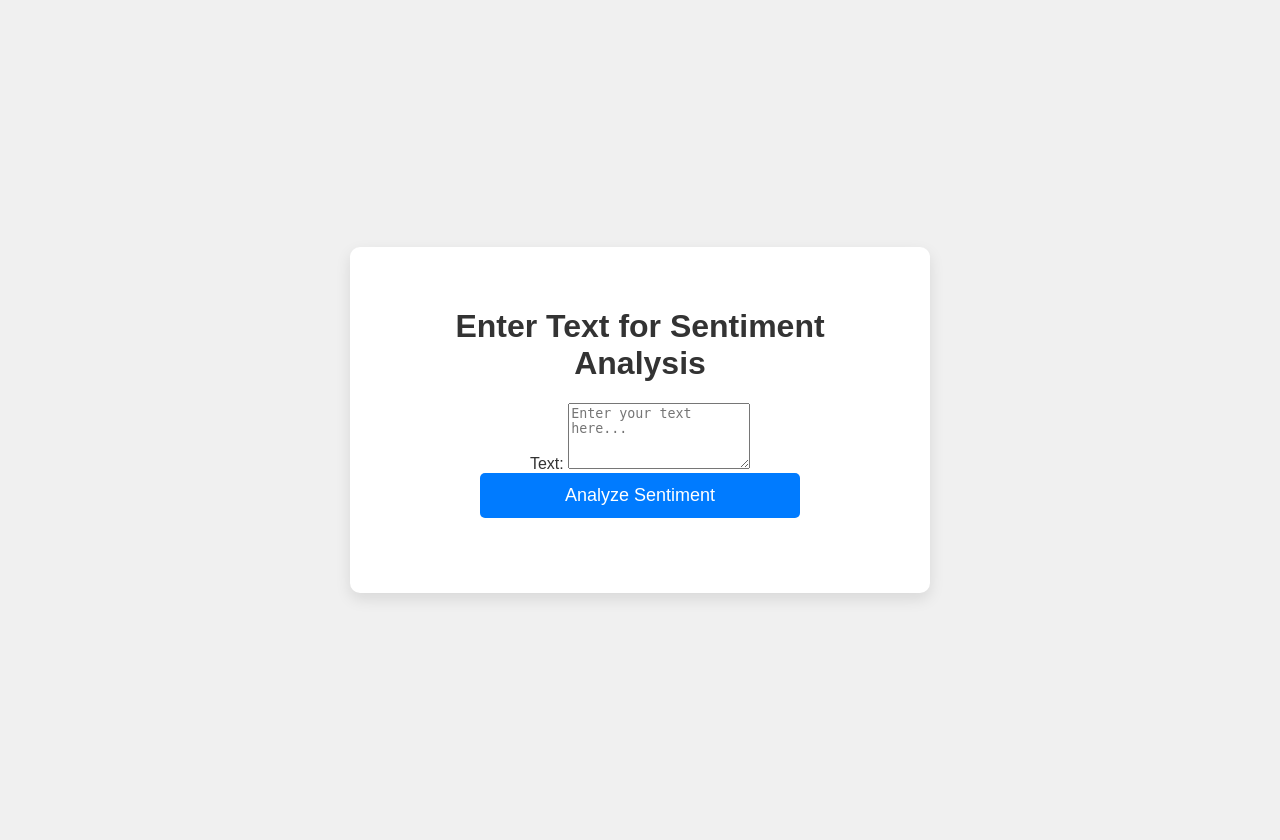
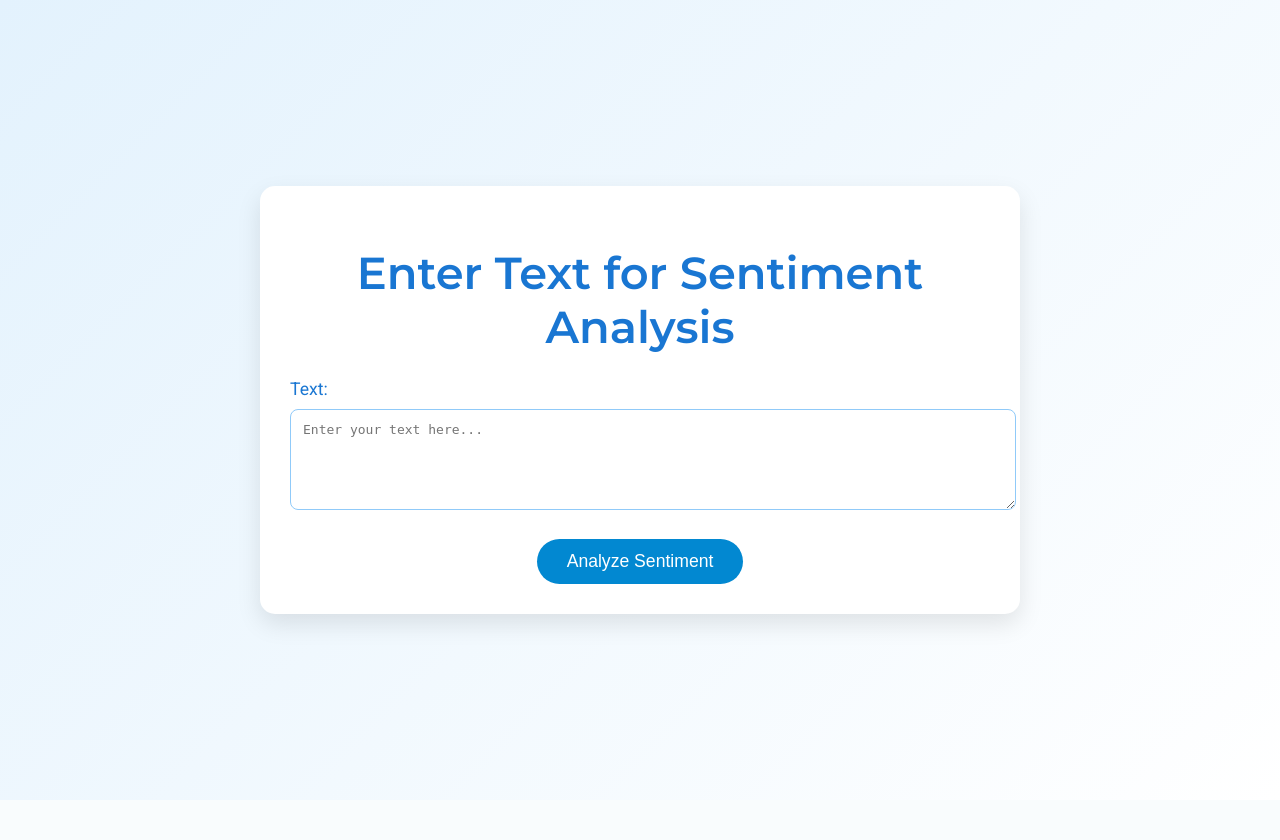
Before and after one commit to KatyayaniPande/BC3415_katy, a Flask app: page /sentiment_analysis in a window 1280 px wide. After the commit the page ends 741 px from the top, so only its background shows below. Run offline with Flask 3, Linux system fonts and the light colour scheme.

Commit message:
ui changes

```diff
--- a/static/styles.css
+++ b/static/styles.css
@@ -1,61 +1,92 @@
+/* Reset default styles */
+* {
+    box-sizing: border-box;
+    margin: 0;
+    padding: 0;
+}
+
 body {
-    font-family: 'Arial', sans-serif;
-    background-color: #f0f0f0;
-    margin: 0;
-    padding: 20px;
+    font-family: 'Roboto', sans-serif;
+    background: linear-gradient(135deg, #ece9e6, #ffffff);
     display: flex;
     justify-content: center;
     align-items: center;
     height: 100vh;
     color: #333;
+    padding: 20px;
+    margin: 0;
 }
 
 .container {
     background-color: #ffffff;
-    padding: 40px;
-    border-radius: 10px;
-    box-shadow: 0 6px 15px rgba(0, 0, 0, 0.1);
+    padding: 50px;
+    border-radius: 15px;
+    box-shadow: 0 15px 30px rgba(0, 0, 0, 0.15);
     max-width: 500px;
     width: 100%;
     text-align: center;
+    position: relative;
+    transition: transform 0.3s ease, box-shadow 0.3s ease;
+    z-index: 1; /* Ensure container is on top */
+}
+
+.container:hover {
+    transform: translateY(-10px);
+    box-shadow: 0 20px 40px rgba(0, 0, 0, 0.2);
 }
 
 h2 {
-    font-size: 26px;
-    margin-bottom: 25px;
-    color: #333;
-    font-weight: bold;
+    font-size: 28px;
+    margin-bottom: 30px;
+    color: #007bff;
+    font-family: 'Montserrat', sans-serif;
+    letter-spacing: 1.5px;
+    text-transform: uppercase;
+}
+
+.buttons {
+    display: flex;
+    flex-direction: column;
+    gap: 15px;
+    width: 100%;
 }
 
 form {
-    margin: 20px 0;
+    width: 100%;
+    margin-bottom: 20px; /* Ensure spacing between forms */
 }
 
-input[type="submit"], button {
-    background-color: #007bff;
+button {
+    background: linear-gradient(135deg, #007bff, #0056b3);
     color: white;
-    padding: 12px 24px;
+    padding: 15px;
     border: none;
-    border-radius: 5px;
-    font-size: 18px;
+    border-radius: 8px;
+    font-size: 16px;
+    font-family: 'Roboto', sans-serif;
     cursor: pointer;
     transition: background-color 0.3s ease, box-shadow 0.3s ease;
-    width: 100%;
-    max-width: 320px;
-    margin-bottom: 15px;
+    display: inline-block;
+    width: 100%;  /* Ensure buttons take full width */
+    max-width: 320px; /* Max width for buttons */
+    margin: 0 auto; /* Center buttons */
 }
 
-input[type="submit"]:hover, button:hover {
-    background-color: #0056b3;
-    box-shadow: 0 4px 10px rgba(0, 123, 255, 0.2);
+button i {
+    margin-right: 8px;
 }
 
-input[type="submit"]:focus, button:focus {
-    outline: none;
-    box-shadow: 0 0 5px rgba(0, 123, 255, 0.5);
+button:hover {
+    background: linear-gradient(135deg, #0056b3, #003f7f);
+    box-shadow: 0 5px 15px rgba(0, 0, 0, 0.2);
 }
 
-input[type="text"] {
+button:focus {
+    outline: none;
+    box-shadow: 0 0 0 3px rgba(0, 123, 255, 0.5);
+}
+
+input[type="text"], input[type="submit"] {
     width: 100%;
     padding: 12px;
     margin-bottom: 20px;
--- a/templates/sentiment_input.html
+++ b/templates/sentiment_input.html
@@ -4,14 +4,90 @@
     <meta charset="UTF-8">
     <meta name="viewport" content="width=device-width, initial-scale=1.0">
     <title>Sentiment Analysis Input</title>
-    <link rel="stylesheet" href="{{ url_for('static', filename='styles.css') }}">
+    <link href="https://fonts.googleapis.com/css2?family=Roboto:wght@400;700&family=Montserrat:wght@600&display=swap" rel="stylesheet">
+    <style>
+        body {
+            font-family: 'Roboto', sans-serif;
+            background: linear-gradient(135deg, #e3f2fd, #ffffff);
+            margin: 0;
+            padding: 0;
+            display: flex;
+            justify-content: center;
+            align-items: center;
+            min-height: 100vh;
+            color: #333;
+        }
+        .container {
+            width: 90%;
+            max-width: 700px;
+            background-color: #ffffff;
+            padding: 30px;
+            border-radius: 15px;
+            box-shadow: 0 10px 25px rgba(0, 0, 0, 0.1);
+        }
+        h1 {
+            font-family: 'Montserrat', sans-serif;
+            font-size: 2.8em;
+            color: #1976d2;
+            text-align: center;
+            margin-bottom: 25px;
+        }
+        .alert {
+            padding: 15px;
+            margin-bottom: 20px;
+            border-radius: 8px;
+            font-size: 1em;
+            background-color: #ffebee;
+            color: #c62828;
+            border: 1px solid #f44336;
+        }
+        .form-group {
+            margin-bottom: 25px;
+        }
+        .form-group label {
+            font-size: 1.1em;
+            margin-bottom: 10px;
+            display: block;
+            color: #1976d2;
+        }
+        .form-control {
+            width: 100%;
+            padding: 12px;
+            border: 1px solid #90caf9;
+            border-radius: 8px;
+            font-size: 1em;
+            resize: vertical;
+            transition: border-color 0.3s;
+        }
+        .form-control:focus {
+            border-color: #42a5f5;
+            outline: none;
+            box-shadow: 0 0 5px rgba(66, 165, 245, 0.5);
+        }
+        .btn-success {
+            background-color: #0288d1;
+            color: white;
+            padding: 12px 30px;
+            border: none;
+            border-radius: 25px;
+            font-size: 1.1em;
+            cursor: pointer;
+            transition: background-color 0.3s, transform 0.3s;
+            display: block;
+            margin: 0 auto;
+        }
+        .btn-success:hover {
+            background-color: #0277bd;
+            transform: scale(1.05);
+        }
+    </style>
 </head>
 <body>
-    <div class="container mt-5">
-        <h1 class="text-center">Enter Text for Sentiment Analysis</h1>
+    <div class="container">
+        <h1>Enter Text for Sentiment Analysis</h1>
 
         {% if error %}
-        <div class="alert alert-danger" role="alert">
+        <div class="alert" role="alert">
             {{ error }}
         </div>
         {% endif %}
@@ -19,11 +95,9 @@
         <form method="POST" action="/sentiment_analysis">
             <div class="form-group">
                 <label for="text">Text:</label>
-                <textarea class="form-control" id="text" name="text" rows="4" placeholder="Enter your text here..."></textarea>
+                <textarea class="form-control" id="text" name="text" rows="5" placeholder="Enter your text here..."></textarea>
             </div>
-            <div class="text-center">
-                <button type="submit" class="btn btn-success">Analyze Sentiment</button>
-            </div>
+            <button type="submit" class="btn-success">Analyze Sentiment</button>
         </form>
     </div>
 </body>
```
Also changed, not shown: other parts of static/styles.css (+19 -17 lines), templates/index.html (+12 -5 lines), templates/sentiment_analysis.html (+76 -7 lines).
